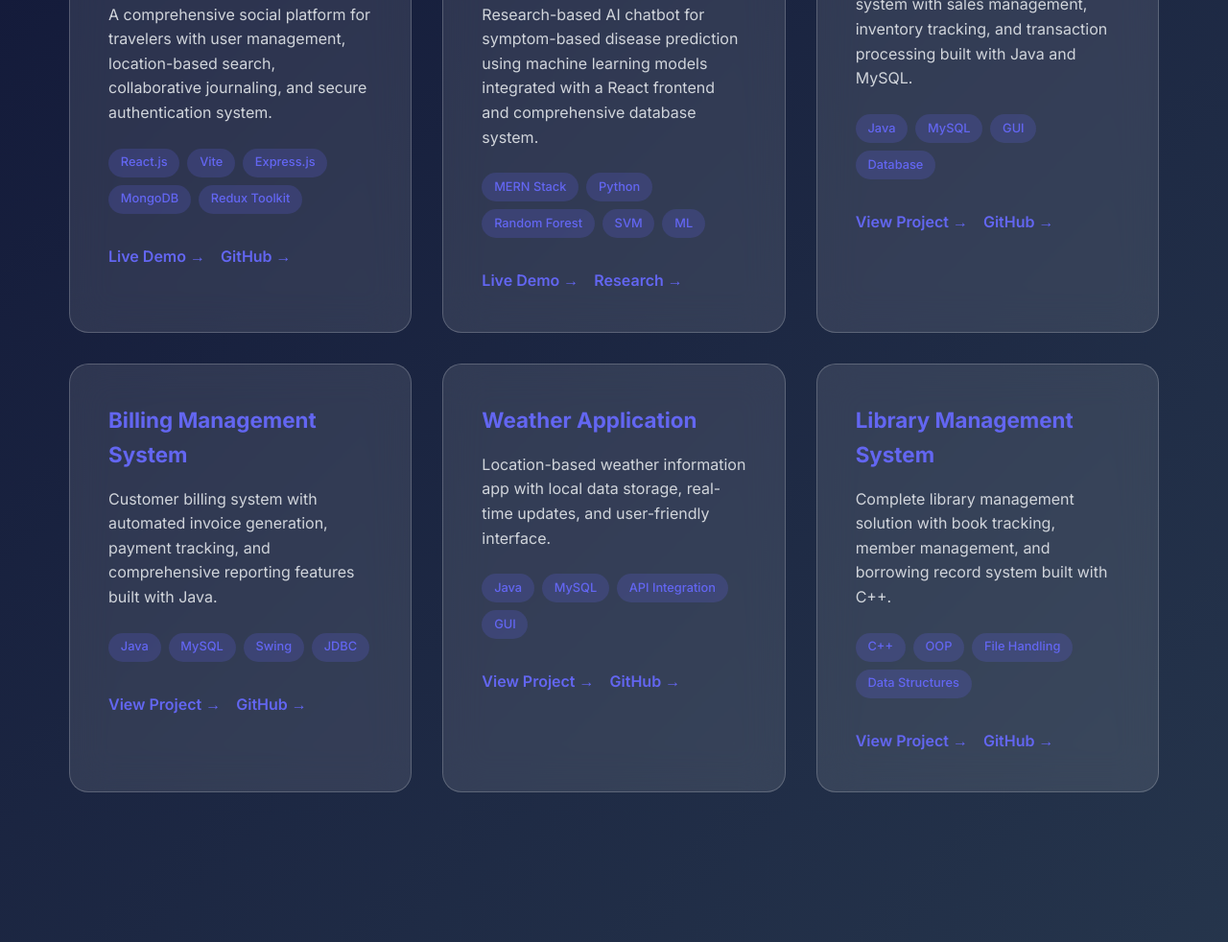
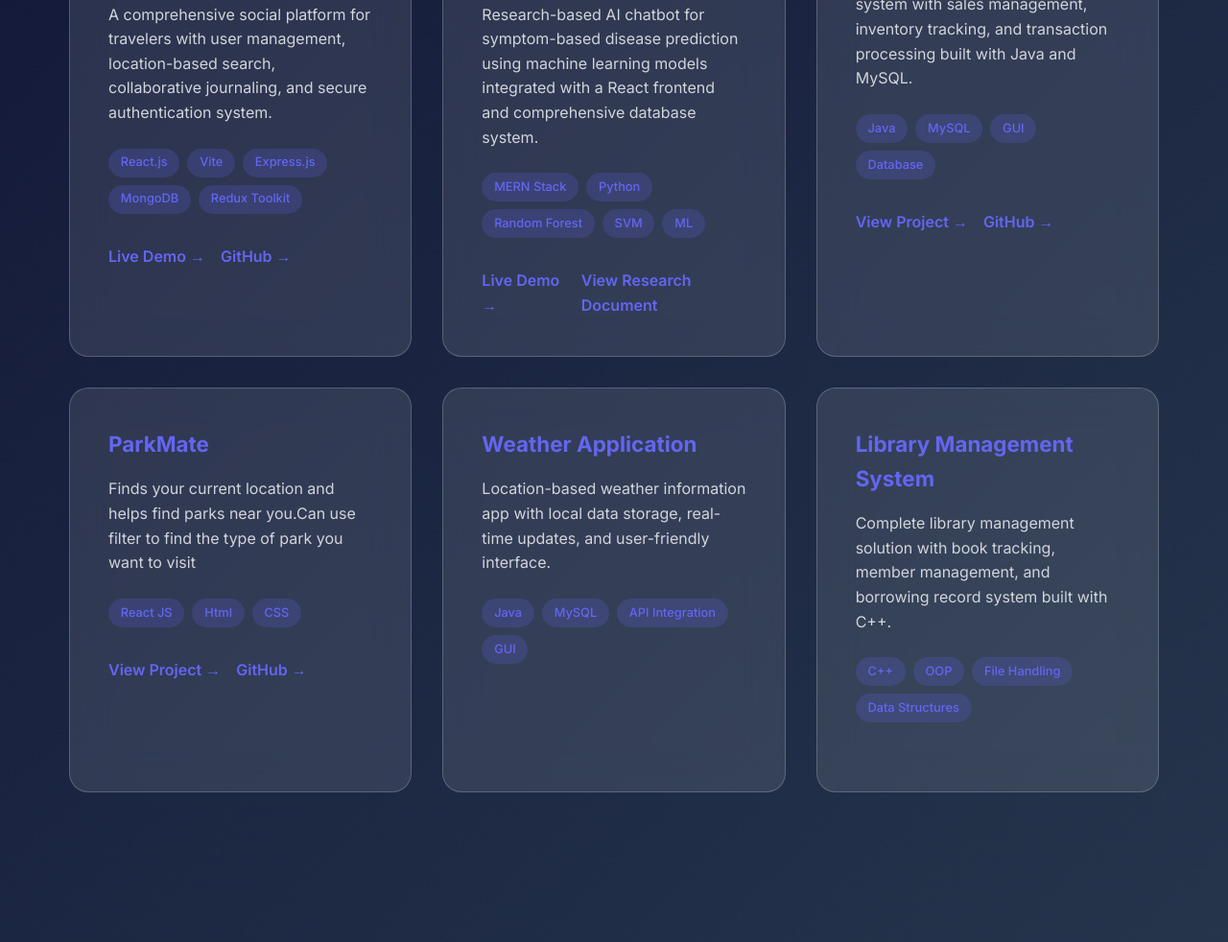
Before and after one commit to 20alina03/aleena.github.io, a plain HTML site: page index.html in a window 1280 px wide. Shown: the part 3517-4499 px from the top of the page at 96% size. Drawn offline with Linux system fonts and the light colour scheme.

Commit message:
Update index.html

```diff
--- a/index.html
+++ b/index.html
@@ -915,8 +915,8 @@
           <span class="tech-tag">Redux Toolkit</span>
         </div>
         <div class="project-links">
-          <a href="#" class="project-link">Live Demo →</a>
-          <a href="#" class="project-link">GitHub →</a>
+          <a href="https://atlas-where-you-share-your-journies.netlify.app/" class="project-link">Live Demo →</a>
+          <a href="https://github.com/lai-jaz/atlas-react" class="project-link">GitHub →</a>
         </div>
       </div>
 
@@ -935,12 +935,12 @@
         </div>
         <div class="project-links">
           <a href="#" class="project-link">Live Demo →</a>
-          <a href="#" class="project-link">Research →</a>
+          <a href="https://docs.google.com/document/d/1kb20IRW2wt74UDwo1_M9milPrUAVcLdmahLL1Vt3wzg/edit?usp=sharing" class="project-link">View Research Document </a>
         </div>
       </div>
 
       <div class="project-card">
-        <h3 class="project-title">POS System</h3>
+        <h3 class="project-title">METRO POS System</h3>
         <p class="project-description">
           Comprehensive retail point-of-sale system with sales management, inventory tracking,
           and transaction processing built with Java and MySQL.
@@ -952,26 +952,24 @@
           <span class="tech-tag">Database</span>
         </div>
         <div class="project-links">
-          <a href="#" class="project-link">View Project →</a>
-          <a href="#" class="project-link">GitHub →</a>
+          <a href="https://www.linkedin.com/posts/aleena-rafiq-4480a4278_projectshowcase-pos-java-activity-7317998996860428290-wmB-?utm_source=share&utm_medium=member_desktop&rcm=ACoAAEOlB3gBid1l0jFjGTfRtt-kiUnYYxxuwd4" class="project-link">View Project →</a>
+          <a href="https://github.com/fastDevelopers10/METRO-POS-SYSTEM" class="project-link">GitHub →</a>
         </div>
       </div>
 
       <div class="project-card">
-        <h3 class="project-title">Billing Management System</h3>
+        <h3 class="project-title">ParkMate</h3>
         <p class="project-description">
-          Customer billing system with automated invoice generation, payment tracking,
-          and comprehensive reporting features built with Java.
+          Finds your current location and helps find parks near you.Can use filter to find the type of park you want to visit
         </p>
         <div class="project-tech">
-          <span class="tech-tag">Java</span>
-          <span class="tech-tag">MySQL</span>
-          <span class="tech-tag">Swing</span>
-          <span class="tech-tag">JDBC</span>
+          <span class="tech-tag">React JS</span>
+          <span class="tech-tag">Html</span>
+          <span class="tech-tag">CSS</span>
         </div>
         <div class="project-links">
-          <a href="#" class="project-link">View Project →</a>
-          <a href="#" class="project-link">GitHub →</a>
+          <a href="https://parkmate-find-parks-near-you.netlify.app/" class="project-link">View Project →</a>
+          <a href="https://github.com/20alina03/Park-Mate" class="project-link">GitHub →</a>
         </div>
       </div>
 
@@ -987,10 +985,6 @@
           <span class="tech-tag">API Integration</span>
           <span class="tech-tag">GUI</span>
         </div>
-        <div class="project-links">
-          <a href="#" class="project-link">View Project →</a>
-          <a href="#" class="project-link">GitHub →</a>
-        </div>
       </div>
 
       <div class="project-card">
@@ -1004,10 +998,6 @@
           <span class="tech-tag">OOP</span>
           <span class="tech-tag">File Handling</span>
           <span class="tech-tag">Data Structures</span>
-        </div>
-        <div class="project-links">
-          <a href="#" class="project-link">View Project →</a>
-          <a href="#" class="project-link">GitHub →</a>
         </div>
       </div>
     </div>
```
